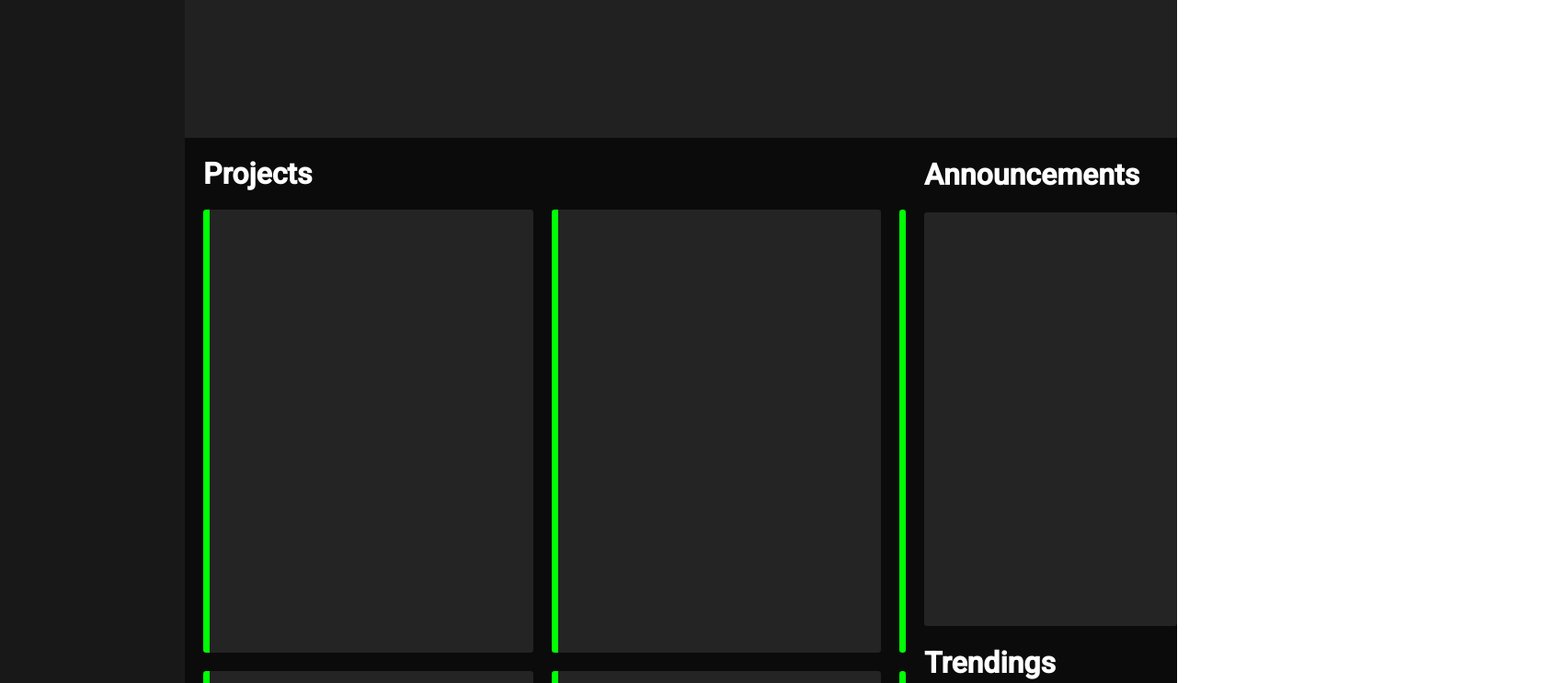
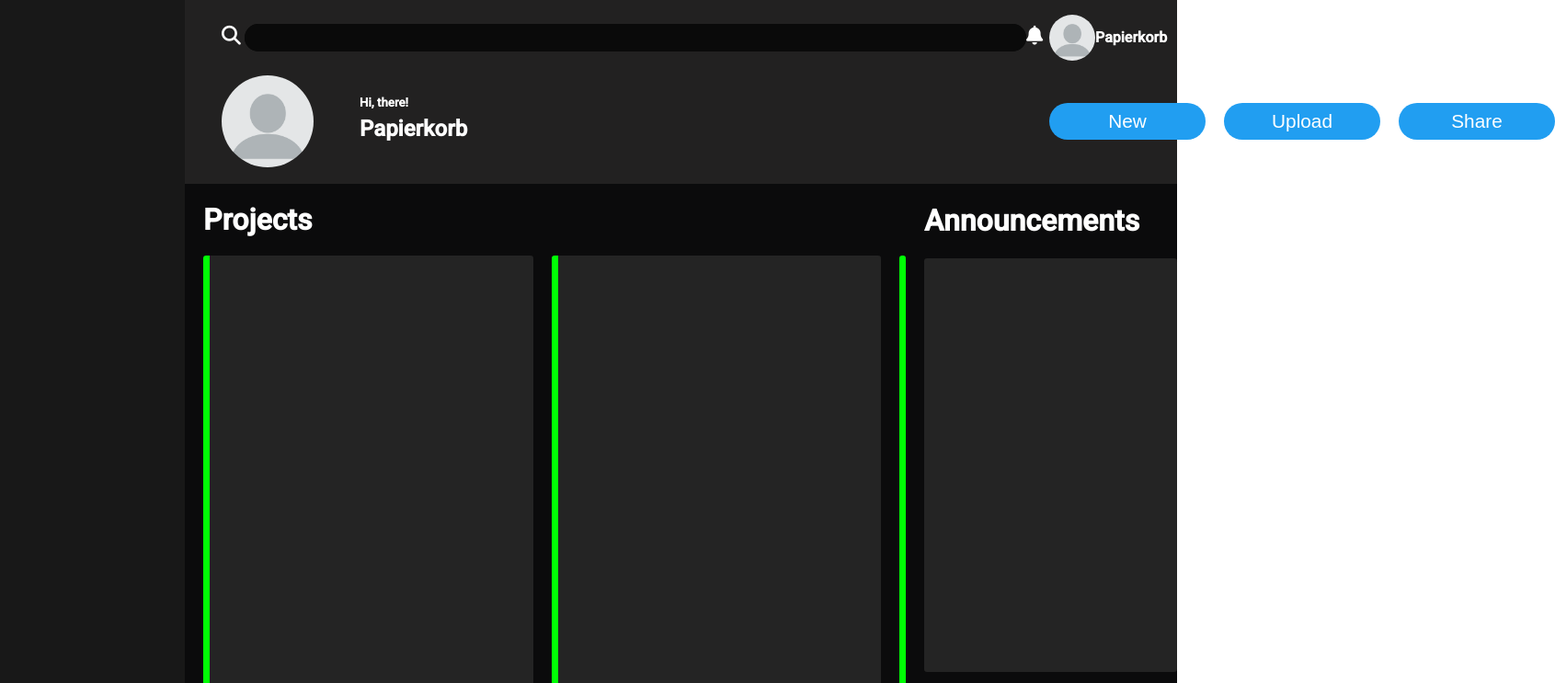
Before and after one commit to PapierKorb76/grid-admin-dashboard, a plain HTML site: page index.html in a window 1280 px wide. Shown: the top 743 px of the page at 92% size, 1691 px wide, since content can reach past the window. Drawn offline with Linux system fonts and the light colour scheme.

Commit message:
Completed navbar, possible future updates

```diff
--- a/index.html
+++ b/index.html
@@ -4,17 +4,38 @@
     <meta charset="UTF-8">
     <meta http-equiv="X-UA-Compatible" content="IE=edge">
     <meta name="viewport" content="width=device-width, initial-scale=1.0">
+    <script src="https://kit.fontawesome.com/0d9f46d32a.js" crossorigin="anonymous"></script>
     <link rel="stylesheet" href="style.css">
     <title>Admin Dashboard</title>
 </head>
 <body>
     <div class="grid-container">
         <div class="navbar">
-
+            <div class="searchbar-section">
+                <div class="searchbar-col-1">
+                    <i class="fa-solid fa-magnifying-glass"></i>
+                    <div class="searchbar"><input type="text"></div>
+                </div>
+                    <div class="searchbar-col-2">
+                    <i class="fa-solid fa-bell"></i>
+                    <img src="./assets/images/profile-picture.png" alt="">
+                    <h4>Papierkorb</h4>
+                </div>
+            </div>
+            <div class="account-section">
+                <div class="account-col-1">
+                    <img src="./assets/images/profile-picture.png" alt="">
+                    <h5>Hi, there!</h5>
+                    <h2>Papierkorb</h2>
+                </div>
+                <div class="account-col-2">
+                    <button>New</button>
+                    <button>Upload</button>
+                    <button>Share</button>
+                </div>
+            </div>
         </div>
-        <div class="sidebar">
-
-        </div>
+        <div class="sidebar"></div>
         <div class="projects-container">
             <h1 id = "project-title">Projects</h1>
             <div id="project-1"></div>
@@ -30,10 +51,7 @@
             <h1 class = "extras-title">Trendings</h1>
             <div class="trendings"></div>
         </div>
-
-        <div class="footer">
-
-        </div>
+        <div class="footer"></div>
     </div>
     <script src="app.js"></script>
 </body>
--- a/style.css
+++ b/style.css
@@ -9,6 +9,7 @@ body{
     padding: 0;
     width: 100%;
     height: 100vh;
+    font-family: 'Roboto', sans-serif;
 }
 
 .grid-container{
@@ -22,7 +23,7 @@ body{
 
 .navbar{
     background-color: #222121;
-    height: 150px;
+    height: 200px;
     grid-column: 2 / 4;
 }
 
@@ -58,17 +59,116 @@ body{
 	animation-iteration-count: infinite;
 }
 
+.searchbar-section{
+    display: grid;
+    grid-template-columns: 5fr 1fr;
+    align-items: center;
+    justify-content: space-around;
+    padding: 10px 40px 0px 40px;
+}
+
+.searchbar-col-1{
+    display: grid;
+    grid-template-columns: 0.25fr 5fr;
+    align-items: center;
+    justify-content: center;
+}
+
+.searchbar-col-2{
+    display: grid;
+    grid-template-columns: 0.55fr 0.45fr 1fr;
+    align-items: center;
+    justify-content: center;
+}
+
+i{
+    color: #fff;
+    font-size: 1.3rem;
+    width: 25px;
+    height: 25px;
+}
+
+.searchbar{
+    background-color: #0a0a0a;
+    width: 850px;
+    height: 30px;
+    border-radius: 30px;
+}
+
+.searchbar input{
+    background-color: #0a0a0a;
+    width: 850px;
+    height: 30px;
+    border-radius: 30px;
+    border: none;
+    padding: 15px;
+    color: aliceblue;
+}
+
+h4{
+    color: #ffffff;
+}
+
+.account-section{
+    display: grid;
+    grid-template-columns: 450px 1000px;
+    padding: 10px 40px 0px 40px;
+    align-items: center;
+}
+
+.account-col-1{
+    display: grid;
+    grid-template-columns: 150px 120px;
+    grid-template-rows: 25px 50px;
+}
+.account-col-1 h2, h5{
+    grid-column: 2 / 3;
+    color: rgb(255, 255, 255);
+}
+.account-col-2{
+    display: grid;
+    grid-template-columns: repeat(3, 1fr);
+    margin: 25px 0px 0px 450px;
+    gap: 20px;
+}
+
+.account-col-2 button{
+    background-color: rgb(33, 158, 241);
+    border: none;
+    border-radius: 55px;
+    height: 40px;
+    font-size: 1.3rem;
+    color: #ffffff;
+}
+
+.account-col-2 button:hover{
+    background-color: rgb(0, 195, 255);
+
+}
+
+.searchbar-section img{
+    width: 50px;
+    height: 50px;
+    border-radius: 100%;
+    display: block;
+}
+
+.account-section img{
+    width: 100px;
+    height: 100px;
+    border-radius: 100%;
+    display: block;
+}
+
 #project-title{
     grid-column: 1 / 4;
     padding: 0;
     margin: 0;
     color: #ffffff;
-    font-family: 'Roboto', sans-serif;
 }
 
 .extras-title{
     color: #ffffff;
-    font-family: 'Roboto', sans-serif;
 }
 .extras{
     display: flex;
```
Also changed, not shown: assets/icons/magnifying-glass-solid.svg (added), assets/images/profile-picture.png (added).
